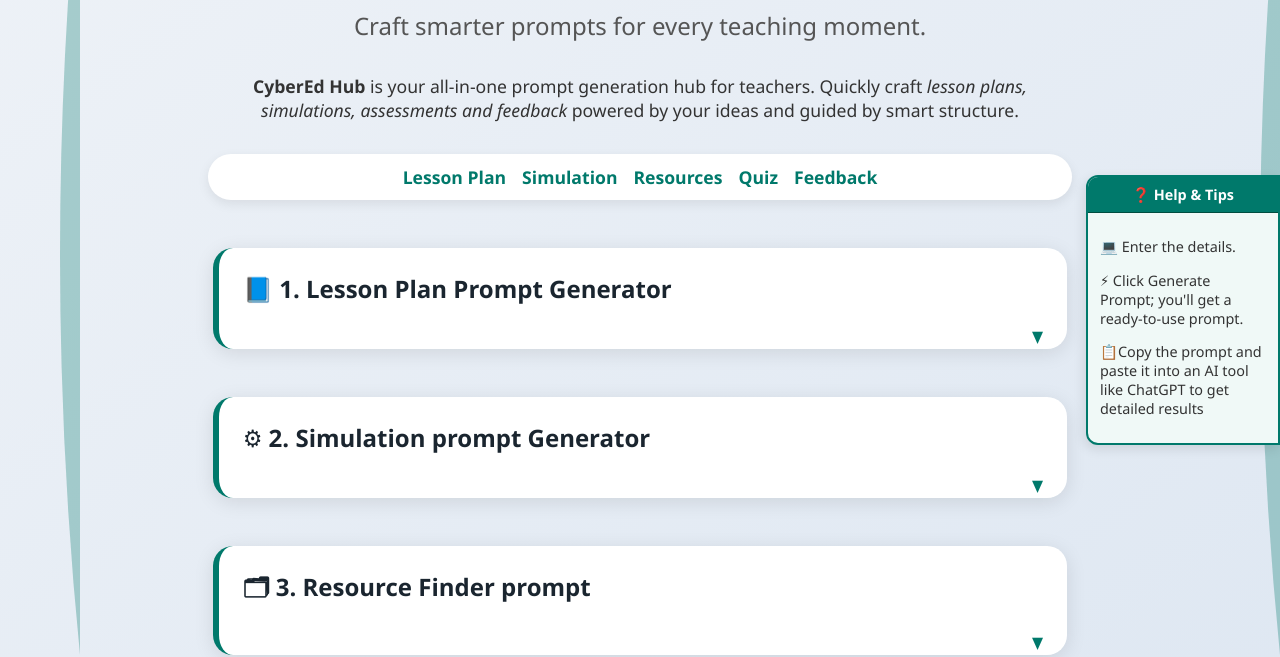
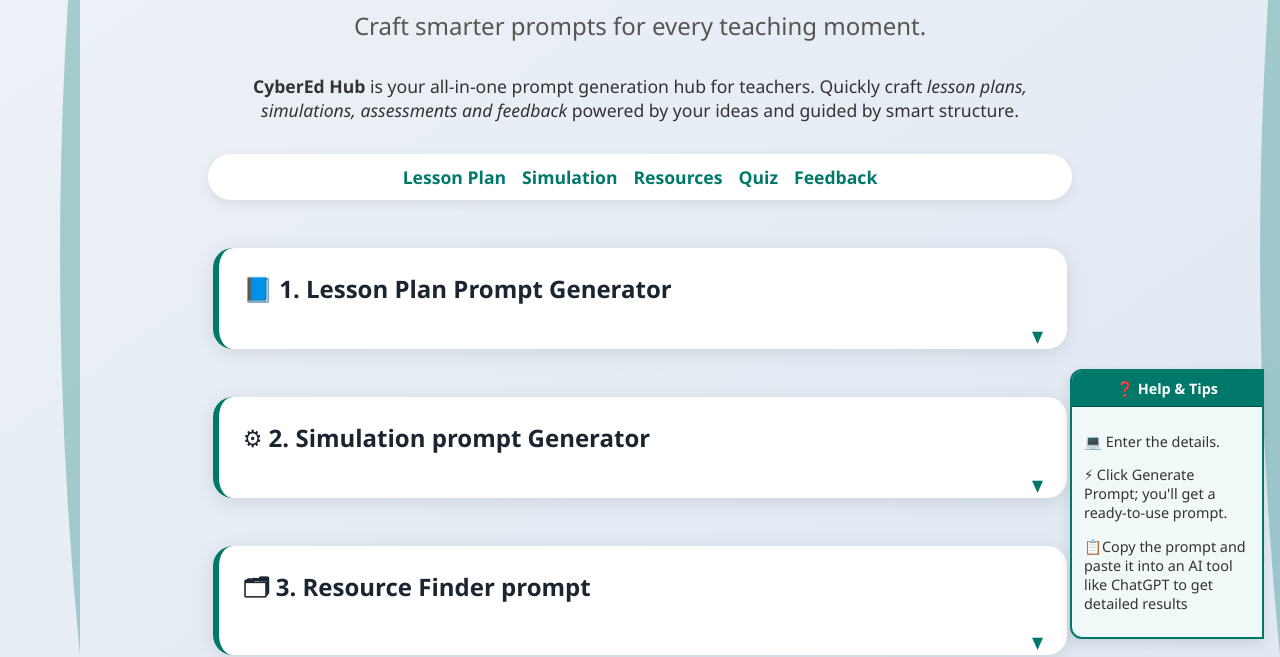
Before and after one commit to TPenquin/CyberEd-prompt-tool, a plain HTML site: page index.html in a window 1280 px wide. Shown: the part 145-802 px from the top of the page. Drawn offline with Linux system fonts and the light colour scheme.

Commit message:
Update index.html

```diff
--- a/index.html
+++ b/index.html
@@ -195,8 +195,8 @@ input:focus, select:focus, textarea:focus {
 }
 .floating-help {
   position: fixed;
-  top: 40%;
-  right: 0;
+  bottom: 1rem;
+  right: 1rem;
   background: #f0f9f7;
   border: 2px solid #00796b;
   border-radius: 12px 0 0 12px;
```
